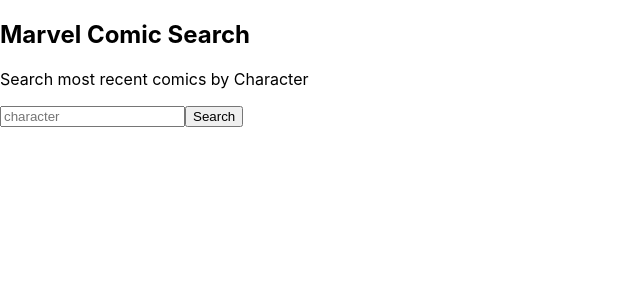
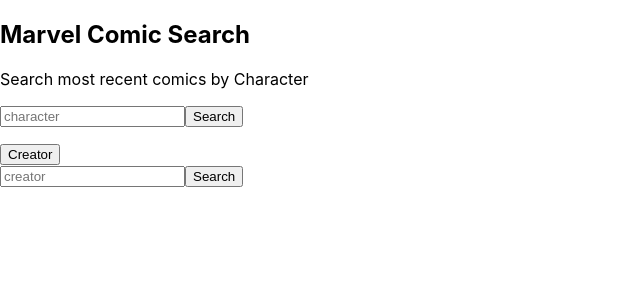
Before and after one commit to maceocodes/marvel, a React (Create React App) app: page /creators in a window 1280 px wide. Shown: the top 300 px of the page, without its empty margins (0-640 px from the left). Built offline with nearby package versions, Linux system fonts and the light colour scheme.

Commit message:
Creators component not rendering

```diff
--- a/src/App.js
+++ b/src/App.js
@@ -48,11 +48,11 @@
           </li>
         )}
       </ul>
-      <BrowserRouter>
-      <div className="Creators">
-      <Route exact path="/Creators" render ={ () => <Creators /> } />
-      </div>
-      </BrowserRouter>
+        <BrowserRouter>
+          <div className="container">
+          <Route path="/creators" component={Creators} />
+          </div>
+        </BrowserRouter>
     </div>
   </div>
   )
--- a/src/Creators.js
+++ b/src/Creators.js
@@ -1,16 +1,14 @@
 import React from 'react';
 import './App.css';
-import {
-  BrowserRouter,
-  Route
-} from 'react-router-dom';
+
 
 class Creators extends React.Component {
 
   constructor(props){
       super(props);
       this.state = {
-
+        comics: [],
+        value:''
     };
 }
 
@@ -26,13 +24,41 @@
       .then(d => this.setState({comics: d.data.results}));
       }
 
+handleChange = (event) => {
+this.setState({ value: event.target.value });
+}
 
-  render() {
+render () {
   return (
   <div>
+      <button>Creator</button>
+      <div className="creatorSearch">
+      <input
+        type="search"
+        placeholder="creator"
+        value={this.state.value}
+        onChange={this.handleChange}
+      />
+      <button onClick={() => this.getCreators.value}>Search</button>
+      </div>
+
+      <div className="creatorResponse">
+        <ul>
+          {this.state.comics.map(c =>
+            <li key={c.id}>
+              <p> {c.title} </p>
+              <p> {c.description} </p>
+              <img src={c.thumbnail.path + "." +c.thumbnail.extension}/>
+            </li>
+          )}
+        </ul>
+      </div>
+
   </div>
   )
 }
+
+
 }
 
 
```
Lines whose indentation alone changed are shown as unchanged.
